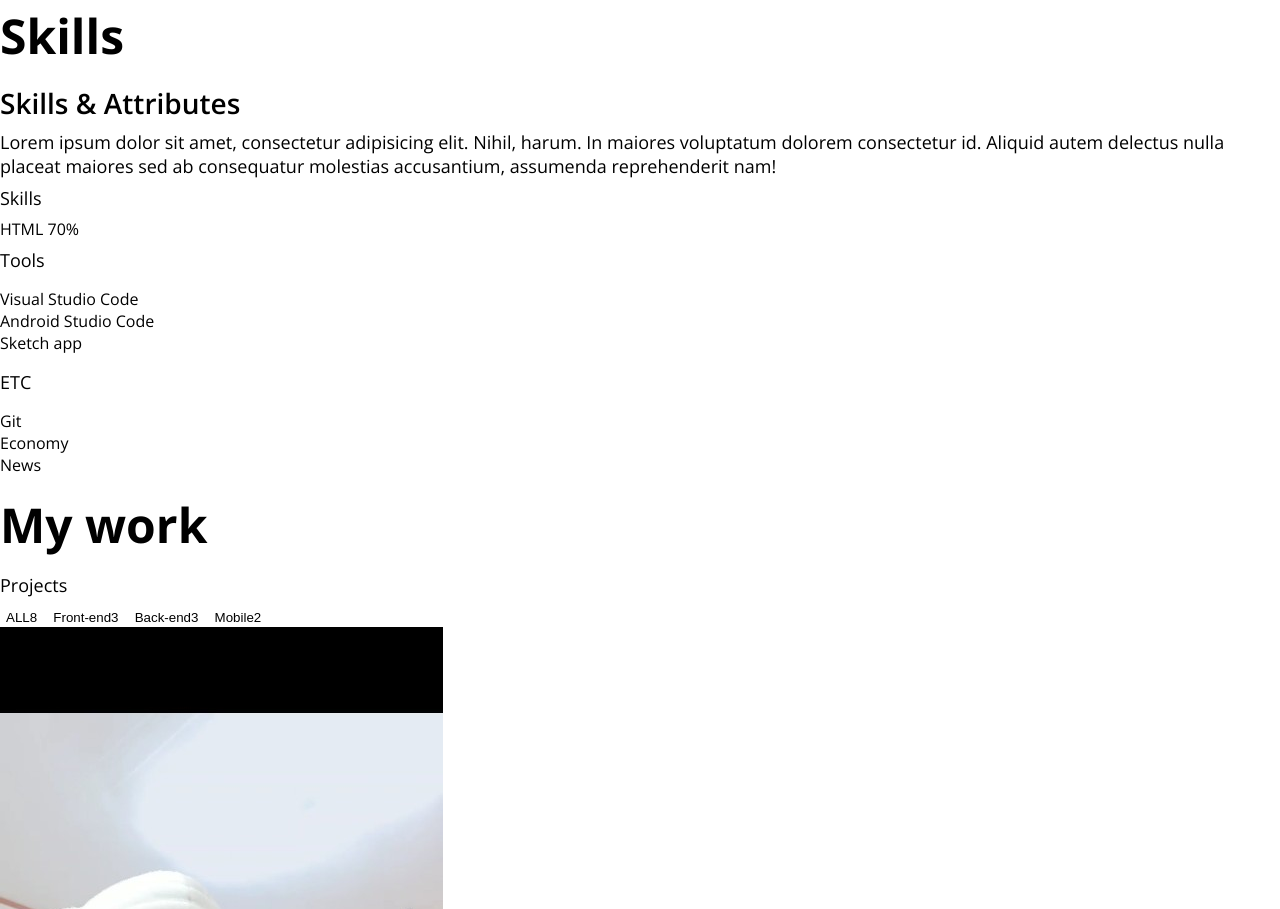
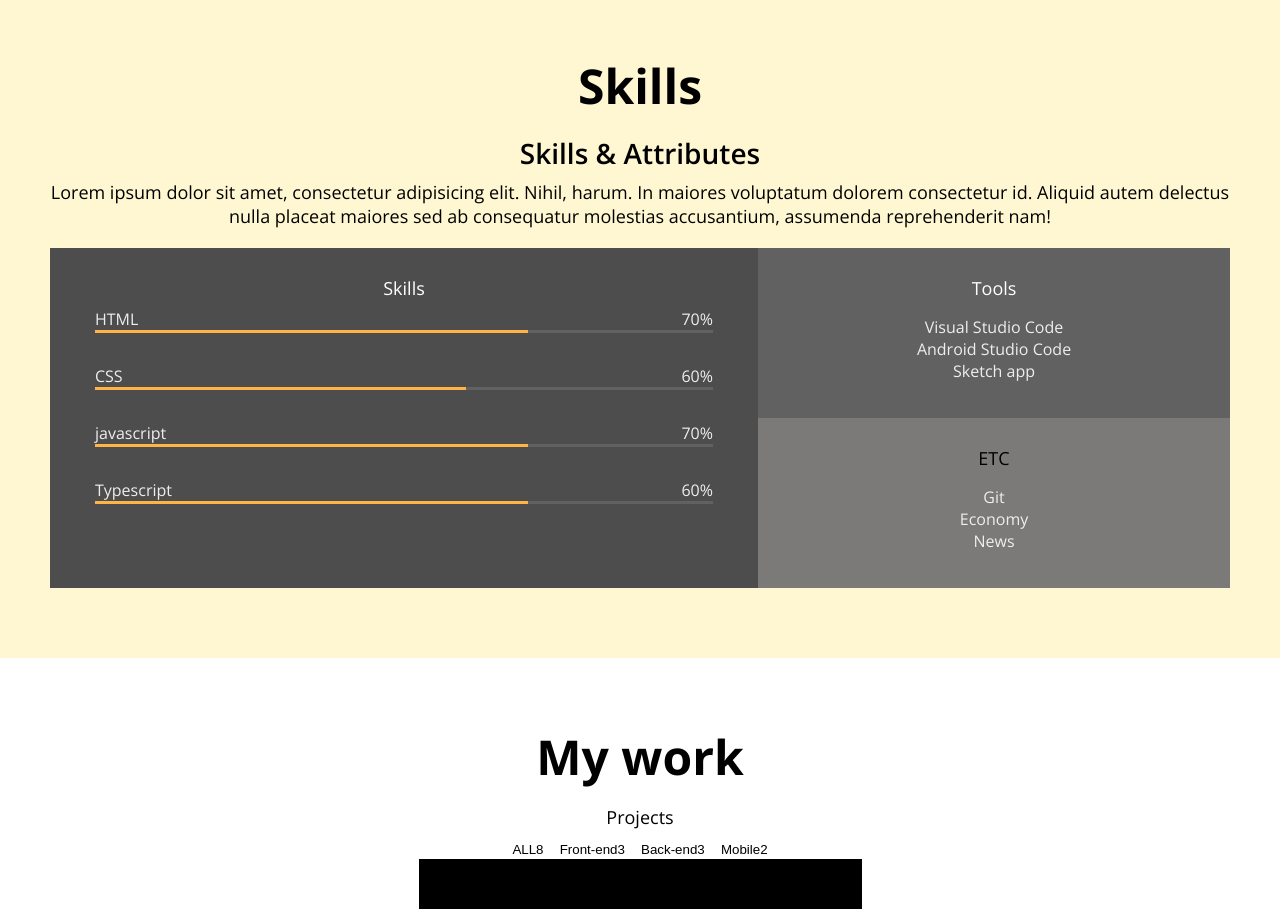
Before and after one commit to atomsong9090/portfolio, a plain HTML site: page index.html in a window 1280 px wide. Shown: the part 1531-2440 px from the top of the page. Drawn offline with nearby package versions, Linux system fonts and the light colour scheme.

Commit message:
Add CSS : skills_section

```diff
--- a/index.html
+++ b/index.html
@@ -49,7 +49,7 @@
     </section>
 
     <!-- About -->
-    <section id="about" class="section">
+    <section id="about" class="section section__container">
       <h1>About me</h1>
       <p>
         Lorem ipsum, dolor sit amet consectetur adipisicing elit. Adipisci
@@ -104,14 +104,15 @@
       </div>
     </section>
     <!-- Skills -->
-    <section id="skills">
+    <section id="skills" class="section">
+      <div class="section__container">
         <h1>Skills</h1>
         <h2>Skills & Attributes</h2>
         <p>
-        Lorem ipsum dolor sit amet, consectetur adipisicing elit. Nihil, harum.
-        In maiores voluptatum dolorem consectetur id. Aliquid autem delectus
-        nulla placeat maiores sed ab consequatur molestias accusantium,
-        assumenda reprehenderit nam!
+          Lorem ipsum dolor sit amet, consectetur adipisicing elit. Nihil,
+          harum. In maiores voluptatum dolorem consectetur id. Aliquid autem
+          delectus nulla placeat maiores sed ab consequatur molestias
+          accusantium, assumenda reprehenderit nam!
         </p>
         <div class="skillset">
           <div class="skillset__left">
@@ -122,10 +123,38 @@
                 <span>70%</span>
               </div>
               <div class="skill__bar">
-              <div class="skill__value"></div>
+                <div class="skill__value" style="width: 70%;"></div>
+              </div>
+            </div>
+            <div class="skill">
+              <div class="skills__description">
+                <span>CSS</span>
+                <span>60%</span>
+              </div>
+              <div class="skill__bar">
+                <div class="skill__value" style="width: 60%;"></div>
+              </div>
+            </div>
+            <div class="skill">
+              <div class="skills__description">
+                <span>javascript</span>
+                <span>70%</span>
+              </div>
+              <div class="skill__bar">
+                <div class="skill__value" style="width: 70%;"></div>
+              </div>
+            </div>
+            <div class="skill">
+              <div class="skills__description">
+                <span>Typescript</span>
+                <span>60%</span>
+              </div>
+              <div class="skill__bar">
+                <div class="skill__value" style="width: 70%;"></div>
               </div>
             </div>
           </div>
+
           <div class="skillset__right">
             <div class="tools">
               <h3 class="skillset__title">Tools</h3>
@@ -145,9 +174,10 @@
             </div>
           </div>
         </div>
+      </div>
     </section>
     <!-- Work -->
-    <section id="work">
+    <section id="work" class="section">
       <h1>My work</h1>
       <h3>Projects</h3>
       <div class="work__categories">
@@ -192,7 +222,7 @@
       </div>
     </section>
     <!-- Testimonials -->
-    <section id="testimonials">
+    <section id="testimonials" class="section">
       <h1>Testimonials</h1>
       <h3>See what they say about me</h3>
       <div class="testimonials">
@@ -223,7 +253,7 @@
       </div>
     </section>
     <!-- Contact -->
-    <section id="contact">
+    <section id="contact" class="section">
       <h1 class="contact__title">Contact me</h1>
       <h2 class="contact__email">yesparrot@gmail.com</h2>
       <div class="contact__links">
--- a/style.css
+++ b/style.css
@@ -19,7 +19,7 @@
 
   --color-light-grey: #7c7979;
 
-  --color-blue: #89D3FF;
+  --color-blue: #89d3ff;
 
   --color-deepblue: #327fa8;
 
@@ -55,18 +55,18 @@
   --animation-duration: 300ms;
 
   /* Size */
---size-border-radious : 4px;
+  --size-border-radious: 4px;
 }
 
 body {
-    font-family: 'Open Sans', sans-serif;
+  font-family: "Open Sans", sans-serif;
   margin: 0;
   cursor: default;
 }
 
 a {
-  text-decoration: none
-  color:var(--color-white)
+  text-decoration: none;
+  color: var(--color-white);
 }
 
 ul {
@@ -138,23 +138,22 @@ p {
   align-items: center;
   padding: 16px;
   font-size: var(--font-nav);
-  font-weight:var(--weight-bold)
+  font-weight: var(--weight-bold);
 }
 
-.navbar__menu{
+.navbar__menu {
   display: flex;
 }
 
-.navbar__menu__item{
+.navbar__menu__item {
   padding: 8px 12px;
   margin: 0 4px;
   cursor: pointer;
-    border-radius:var(--size-border-radious);
+  border-radius: var(--size-border-radious);
 }
 
 .navbar__menu__item.active {
   border: 1px solid var(--color-white);
-
 }
 
 .navbar__menu__item:hover {
@@ -177,11 +176,11 @@ border-radius: 4px;
 }
 
 .home__title,
-.home__description{
+.home__description {
   color: var(--color-white);
 }
 
-.home__contact{
+.home__contact {
   color: var(--color-white);
   font-size: var(--font-regular);
   font-weight: var(--weight-bold);
@@ -195,12 +194,16 @@ border-radius: 4px;
 .section {
   padding: 50px;
   text-align: center;
+  margin: auto;
+}
+
+.section__container {
   max-width: 1200px;
   margin: auto;
 }
 
 /* About */
-.about__majors{
+.about__majors {
   display: flex;
   justify-content: space-between;
   margin: 80px 0;
@@ -215,10 +218,9 @@ border-radius: 4px;
   border: 1px solid var(--color-blue);
   border-radius: 50%;
   margin-bottom: 16px;
-
 }
 
-.major__icon i{
+.major__icon i {
   transition: var(--animation-duration);
 }
 
@@ -226,11 +228,11 @@ border-radius: 4px;
   color: var(--color-pink);
   transform: rotate(-25deg) scale(1.2);
 }
-.major__title,{
+.major__title {
   color: var(--color-dark-grey);
 }
 
-.major__description{
+.major__description {
   font-size: var(--font-small);
 }
 
@@ -239,16 +241,16 @@ border-radius: 4px;
   align-items: center;
 }
 
-.job__description{
+.job__description {
   margin: 25px 16px;
   text-align: left;
 }
 
-.job__name{
+.job__name {
   font-size: var(--font-small);
 }
 
-.job__period{
+.job__period {
   font-size: var(--font-micro);
 }
 
@@ -257,3 +259,56 @@ border-radius: 4px;
   height: 40px;
   padding-right: 30px;
 }
+
+/* Skill */
+
+#skills {
+  background-color: var(--color-yellow);
+}
+
+.skill {
+  margin-bottom: 32px;
+}
+
+.skillset {
+  display: flex;
+  background-color: var(--color-light-grey);
+  color: var(--color-light-white);
+  margin: 20px 0;
+}
+.skillset__title {
+  color: var(--color-white);
+}
+.skillset__left {
+  flex-basis: 60%;
+  background-color: var(--color-dark-grey);
+  padding: 20px 45px;
+}
+.skills__description {
+  display: flex;
+  justify-content: space-between;
+}
+
+.skill__bar {
+  width: 100%;
+  height: 3px;
+  background-color: var(--color-grey);
+}
+
+.skill__value {
+  height: 3px;
+  background-color: var(--color-orange);
+}
+
+.skillset__right {
+  flex-basis: 40%;
+}
+
+.tools {
+  background-color: var(--color-grey);
+}
+
+.tools,
+.etc {
+  padding: 20px;
+}
```
Lines whose indentation alone changed are shown as unchanged.
